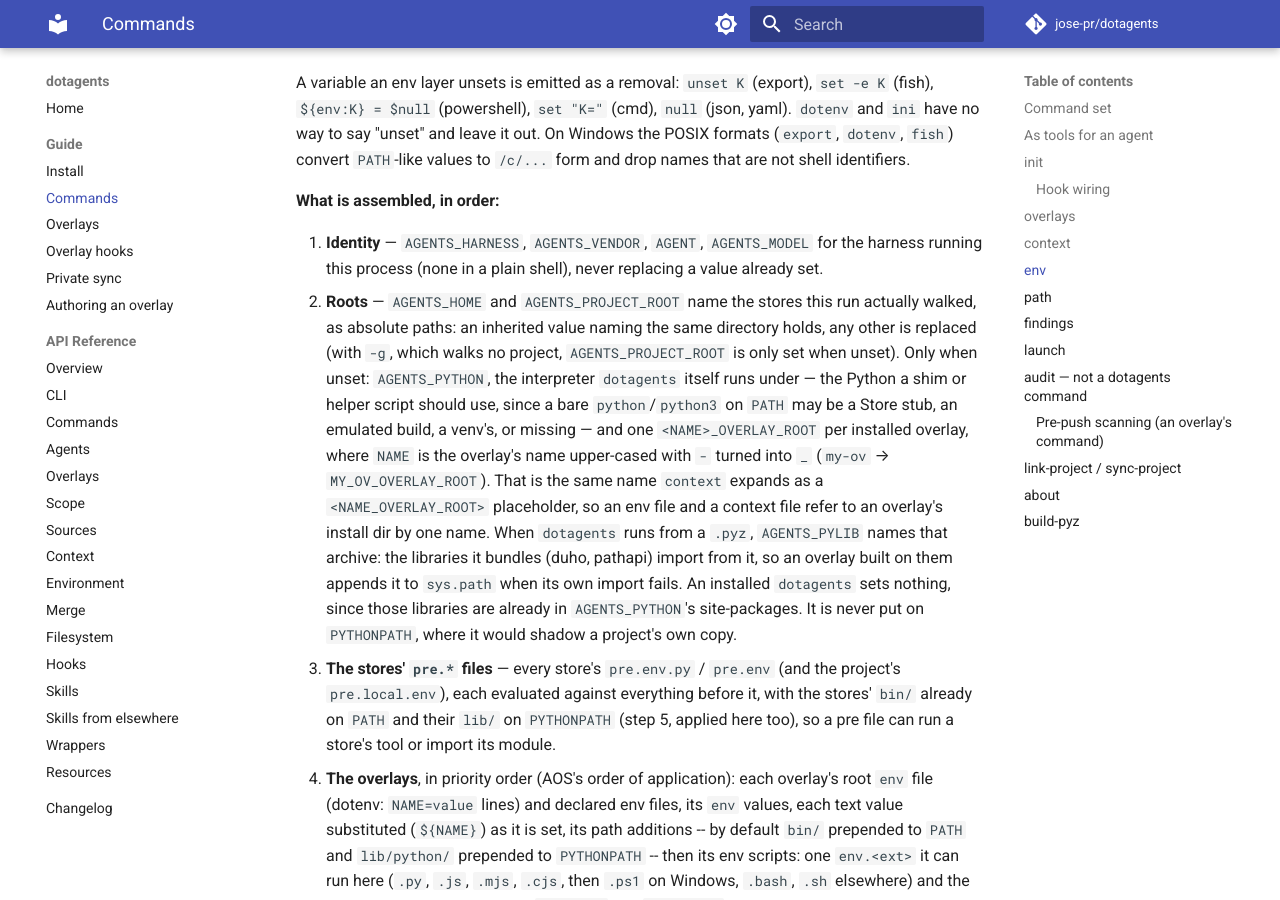
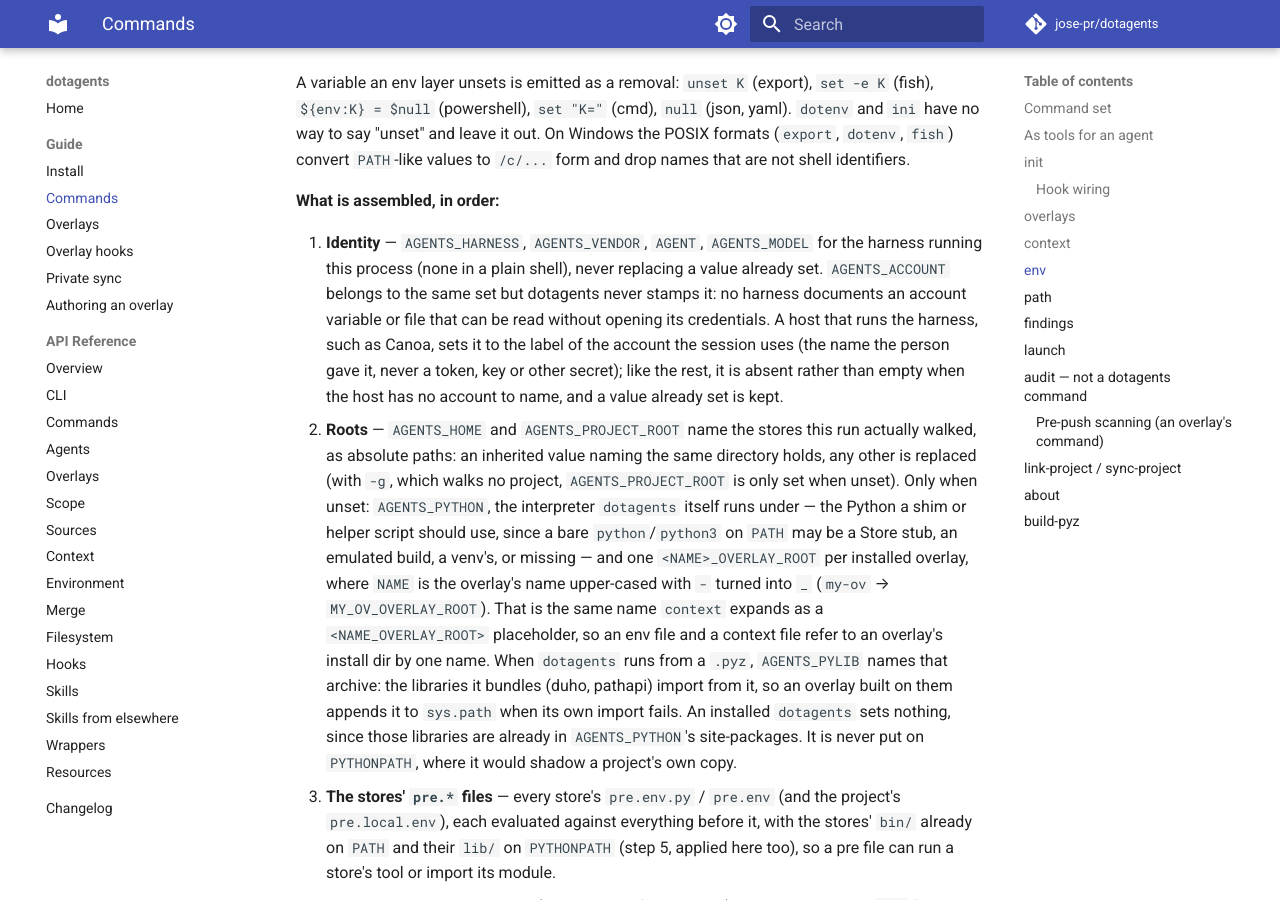
Before and after one commit to jose-pr/dotagents, an MkDocs documentation site: the page built from docs/guide/commands.md, in a window 1280 px wide and 900 px high, scrolled down 9226 px. Built offline with MkDocs 1.6.1 and Material for MkDocs 9.7.7, drawn with Linux system fonts in a browser that asks for light colours; comment, search, counter and statistics services are not loaded.

Commit message:
docs: AGENTS_ACCOUNT is documented beside the other identity variables, set by a host and never stamped
No harness names its account in a variable or file readable without opening its credentials, so stamp_identity does not source it; a test pins that an inherited value is left alone.

```diff
--- a/docs/guide/commands.md
+++ b/docs/guide/commands.md
@@ -378,7 +378,12 @@ form and drop names that are not shell identifiers.
 
 1. **Identity** — `AGENTS_HARNESS`, `AGENTS_VENDOR`, `AGENT`, `AGENTS_MODEL` for the
    harness running this process (none in a plain shell), never replacing a value
-   already set.
+   already set. `AGENTS_ACCOUNT` belongs to the same set but dotagents never
+   stamps it: no harness documents an account variable or file that can be read
+   without opening its credentials. A host that runs the harness, such as Canoa,
+   sets it to the label of the account the session uses (the name the person gave
+   it, never a token, key or other secret); like the rest, it is absent rather than
+   empty when the host has no account to name, and a value already set is kept.
 2. **Roots** — `AGENTS_HOME` and `AGENTS_PROJECT_ROOT` name the stores this run
    actually walked, as absolute paths: an inherited value naming the same directory
    holds, any other is replaced (with `-g`, which walks no project,
```
Also changed, not shown: CHANGELOG.md (+4 -0 lines), src/dotagents/AGENTS.md (+6 -2 lines), 2 other files.
